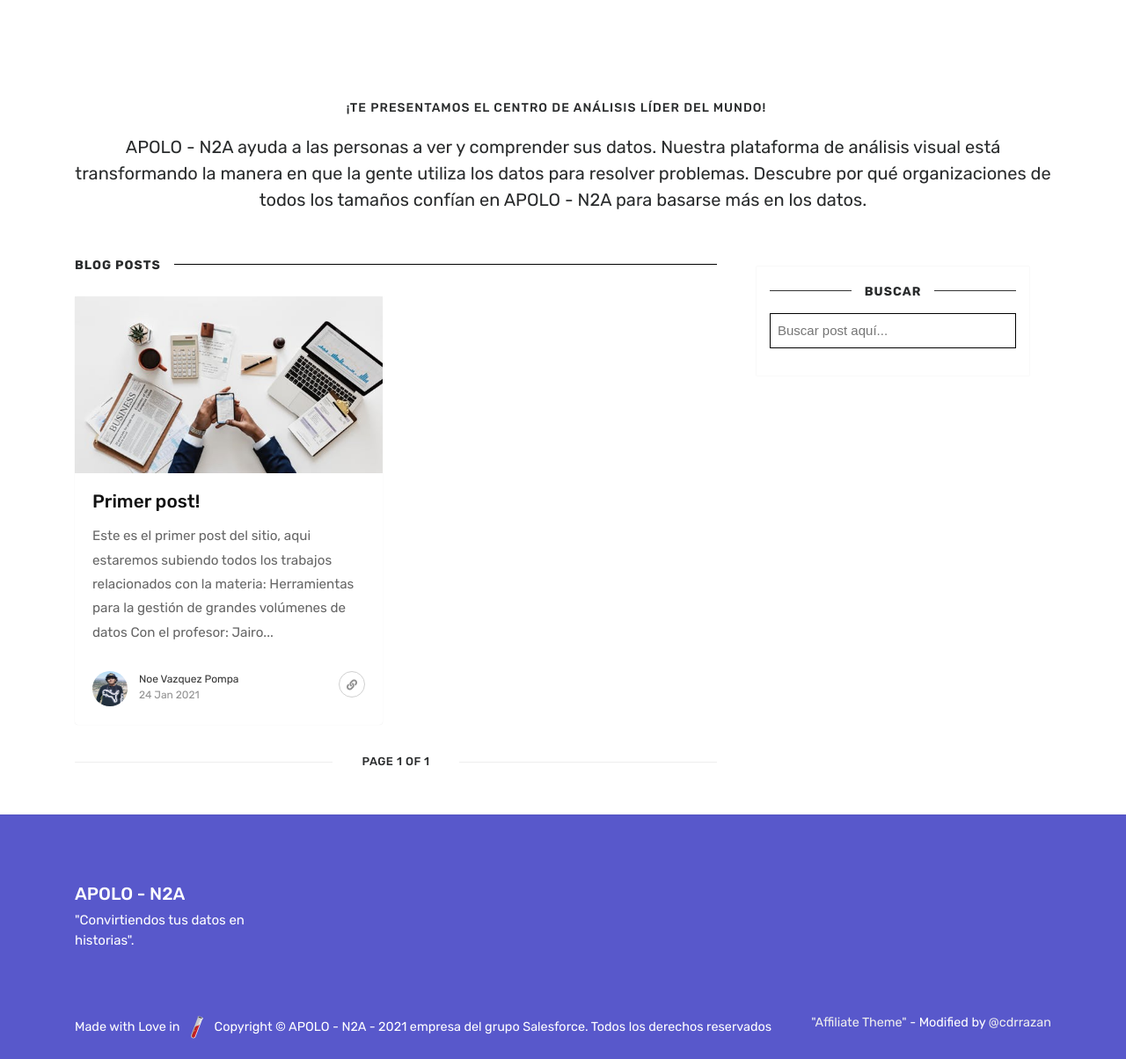
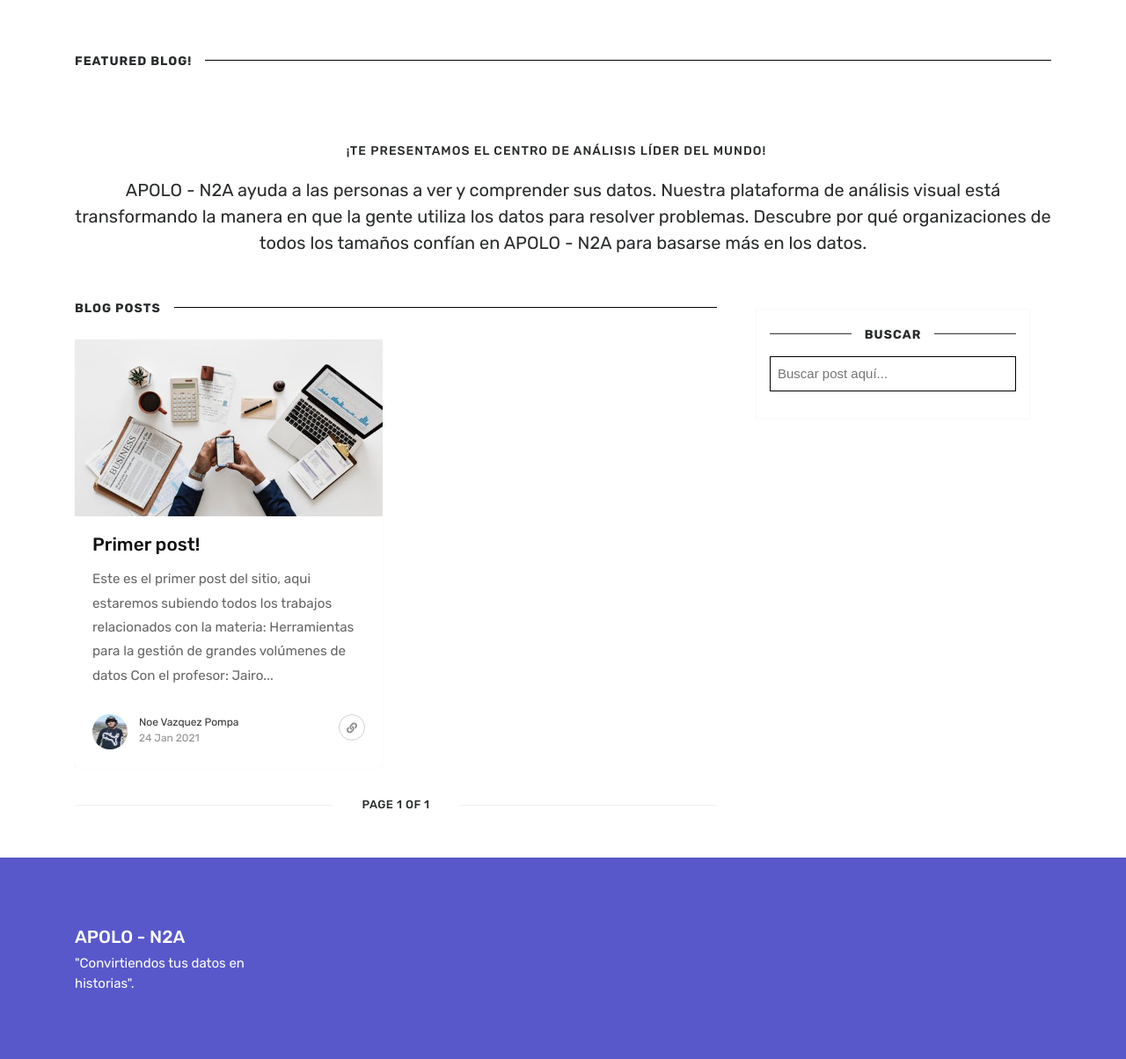
Before and after one commit to Famvazpom/apolo-n2a, a Jekyll site: the page built from index.html, in a window 1280 px wide and 1400 px high, scrolled down 798 px. Shown: the part 196-1400 px from the top of the window at 88% size. Built offline with Jekyll 4.4.1, drawn with Linux system fonts in a browser that asks for light colours; nearby versions of some CDN libraries; the list of posts is cut into pages by our own code.

Commit message:
Cambios: index

```diff
--- a/assets/css/theme.css
+++ b/assets/css/theme.css
@@ -1156,7 +1156,7 @@
 }
 
 .logo_about {
-
+    background: transparent;
     background-size: cover;
     padding: 9rem 0;
     margin-top: -87px;
--- a/index.html
+++ b/index.html
@@ -27,6 +27,7 @@
         ================================================== -->
         <section class="featured-posts">
             <div class="section-title">
+                <h2><span>Featured Blog!</span></h2>
                 <h1 style="font-size:60pt; text-align:center"><span>¡Te presentamos el centro de análisis líder del mundo!</span></h1>
                 <p style="font-size:15pt; text-align:center">
                     APOLO - N2A ayuda a las personas a ver y comprender sus datos.
```
